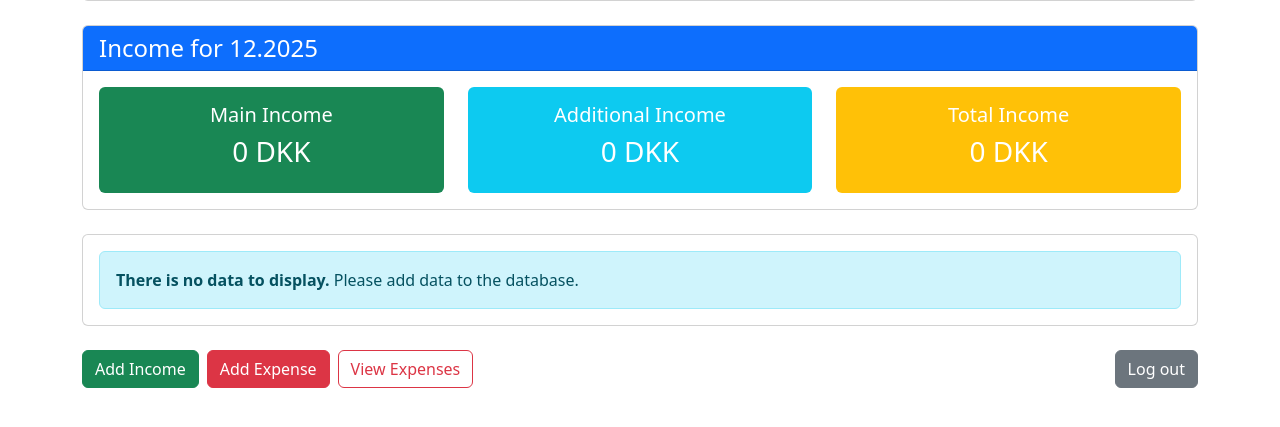
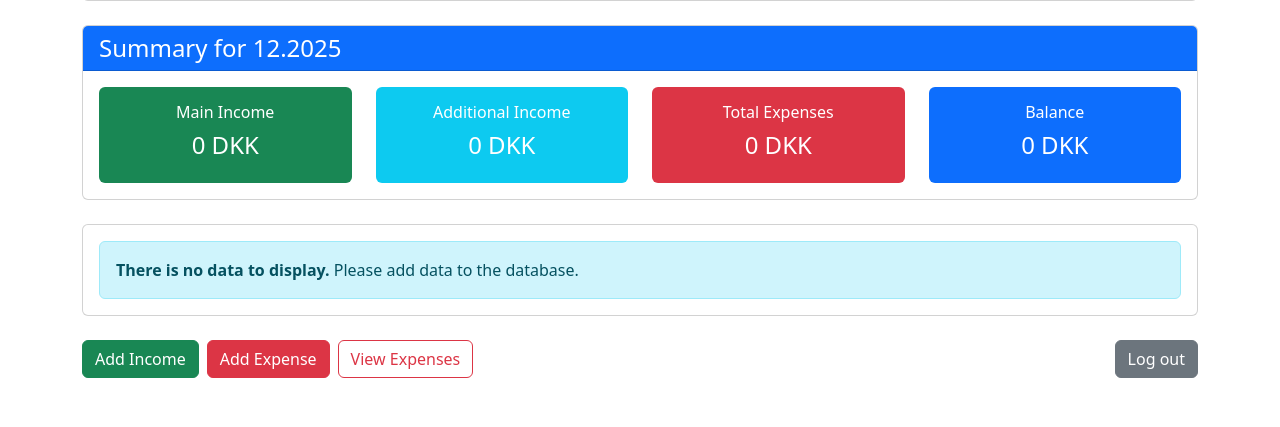
Before and after one commit to slavafortGR/finance, a Flask app: page /profile in a window 1280 px wide. Shown: the part 115-542 px from the top of the page. Run offline with Flask 3, Linux system fonts and the light colour scheme; the visitor is signed in with stand-in values (Sample User, id 1); data that the repository does not hold is empty.

Commit message:
differense beetween expenses and incomes have been implemented

```diff
--- a/finance/routes.py
+++ b/finance/routes.py
@@ -111,6 +111,9 @@ def logout():
     return redirect(url_for('return_main_page'))
 
 
+from itertools import groupby
+
+
 @app.route('/profile', methods=['GET'])
 @log_exceptions
 def return_profile():
@@ -119,22 +122,29 @@ def return_profile():
     if user_id:
         user = User.query.filter_by(id=user_id).first()
 
+        # Получаем текущий месяц и год
         current_date = date.today()
         current_year = current_date.year
         current_month = current_date.month
 
+        # Получаем ВСЕ доходы пользователя с сортировкой
         all_incomes = Income.query.filter_by(user_id=user_id).order_by(
             Income.year.desc(),
             Income.month.desc(),
             Income.day.asc()
         ).all()
 
+        # Получаем ВСЕ расходы пользователя
+        all_expenses = Expense.query.filter_by(user_id=user_id).all()
+
+        # Группируем доходы по месяцам
         monthly_incomes = {}
         for key, group in groupby(all_incomes, key=lambda x: (x.year, x.month)):
             year, month = key
             month_key = f'{year}-{month:02d}'
             income_list = list(group)
 
+            # Считаем итоги доходов для месяца
             total_main = sum(inc.main_income for inc in income_list)
             total_additional = sum(inc.additional_income for inc in income_list)
             total = total_main + total_additional
@@ -148,22 +158,43 @@ def return_profile():
                 'month': month
             }
 
+        # Группируем расходы по месяцам и считаем суммы
+        monthly_expenses = {}
+        for expense in all_expenses:
+            month_key = f'{expense.date.year}-{expense.date.month:02d}'
+            if month_key not in monthly_expenses:
+                monthly_expenses[month_key] = 0
+            monthly_expenses[month_key] += expense.amount
+
+        # Добавляем расходы и баланс к каждому месяцу
+        for month_key in monthly_incomes:
+            expenses_total = monthly_expenses.get(month_key, 0)
+            monthly_incomes[month_key]['expenses'] = expenses_total
+            monthly_incomes[month_key]['balance'] = monthly_incomes[month_key]['total'] - expenses_total
+
+        # Данные для текущего месяца (для карточек сверху)
         current_month_key = f'{current_year}-{current_month:02d}'
         if current_month_key in monthly_incomes:
             current_month_data = monthly_incomes[current_month_key]
             total_main_income = current_month_data['total_main']
             total_additional_income = current_month_data['total_additional']
             total_income = current_month_data['total']
+            total_expenses = current_month_data['expenses']
+            balance = current_month_data['balance']
         else:
             total_main_income = 0
             total_additional_income = 0
             total_income = 0
+            total_expenses = monthly_expenses.get(current_month_key, 0)
+            balance = total_income - total_expenses
 
         return render_template('profile.html',
                                user=user,
                                total_main_income=total_main_income,
                                total_additional_income=total_additional_income,
                                total_income=total_income,
+                               total_expenses=total_expenses,
+                               balance=balance,
                                monthly_incomes=monthly_incomes,
                                current_year=current_year,
                                current_month=current_month)
--- a/finance/templates/profile.html
+++ b/finance/templates/profile.html
@@ -2,40 +2,49 @@
 
 {% block content %}
 <div class="container mt-4">
+    <!-- Приветствие -->
     <div class="card mb-4">
         <div class="card-body">
             <h3>Hi, <strong>{{ user.nick_name }}</strong>!</h3>
         </div>
     </div>
 
+    <!-- Итоги за текущий месяц -->
     <div class="card mb-4">
         <div class="card-header bg-primary text-white">
-            <h4 class="mb-0">Income for {{ '%02d' % current_month }}.{{ current_year }}</h4>
+            <h4 class="mb-0">Summary for {{ '%02d' % current_month }}.{{ current_year }}</h4>
         </div>
         <div class="card-body">
             <div class="row text-center">
-                <div class="col-md-4">
+                <div class="col-md-3">
                     <div class="p-3 bg-success text-white rounded">
-                        <h5>Main Income</h5>
-                        <h3>{{ "{:,}".format(total_main_income).replace(',', ' ') }} DKK</h3>
+                        <h6>Main Income</h6>
+                        <h4>{{ "{:,}".format(total_main_income).replace(',', ' ') }} DKK</h4>
                     </div>
                 </div>
-                <div class="col-md-4">
+                <div class="col-md-3">
                     <div class="p-3 bg-info text-white rounded">
-                        <h5>Additional Income</h5>
-                        <h3>{{ "{:,}".format(total_additional_income).replace(',', ' ') }} DKK</h3>
+                        <h6>Additional Income</h6>
+                        <h4>{{ "{:,}".format(total_additional_income).replace(',', ' ') }} DKK</h4>
                     </div>
                 </div>
-                <div class="col-md-4">
-                    <div class="p-3 bg-warning text-white rounded">
-                        <h5>Total Income</h5>
-                        <h3>{{ "{:,}".format(total_income).replace(',', ' ') }} DKK</h3>
+                <div class="col-md-3">
+                    <div class="p-3 bg-danger text-white rounded">
+                        <h6>Total Expenses</h6>
+                        <h4>{{ "{:,}".format(total_expenses).replace(',', ' ') }} DKK</h4>
+                    </div>
+                </div>
+                <div class="col-md-3">
+                    <div class="p-3 {% if balance >= 0 %}bg-primary{% else %}bg-warning{% endif %} text-white rounded">
+                        <h6>Balance</h6>
+                        <h4>{{ "{:,}".format(balance).replace(',', ' ') }} DKK</h4>
                     </div>
                 </div>
             </div>
         </div>
     </div>
 
+    <!-- Доходы по месяцам -->
     {% if monthly_incomes %}
         {% for month_key, data in monthly_incomes.items() %}
         <div class="card mb-3">
@@ -49,9 +58,17 @@
                         } %}
                         {{ month_names[data.month] }} {{ data.year }}
                     </h5>
-                    <span class="badge bg-success">
-                        Total: {{ "{:,}".format(data.total).replace(',', ' ') }} DKK
-                    </span>
+                    <div>
+                        <span class="badge bg-success me-1">
+                            Income: {{ "{:,}".format(data.total).replace(',', ' ') }} DKK
+                        </span>
+                        <span class="badge bg-danger me-1">
+                            Expenses: {{ "{:,}".format(data.expenses).replace(',', ' ') }} DKK
+                        </span>
+                        <span class="badge {% if data.balance >= 0 %}bg-primary{% else %}bg-warning{% endif %}">
+                            Balance: {{ "{:,}".format(data.balance).replace(',', ' ') }} DKK
+                        </span>
+                    </div>
                 </div>
             </div>
             <div class="card-body">
@@ -97,6 +114,7 @@
                             <td><strong>{{ "{:,}".format(data.total_main).replace(',', ' ') }} DKK</strong></td>
                             <td><strong>{{ "{:,}".format(data.total_additional).replace(',', ' ') }} DKK</strong></td>
                             <td><strong>{{ "{:,}".format(data.total).replace(',', ' ') }} DKK</strong></td>
+                            <td></td>
                         </tr>
                     </tfoot>
                 </table>
@@ -116,6 +134,7 @@
         </div>
     {% endif %}
 
+    <!-- Кнопки действий -->
     <div class="d-flex gap-2 mb-4">
         <a href="/income" class="btn btn-success">
             <i class="bi bi-plus-circle"></i> Add Income
```
